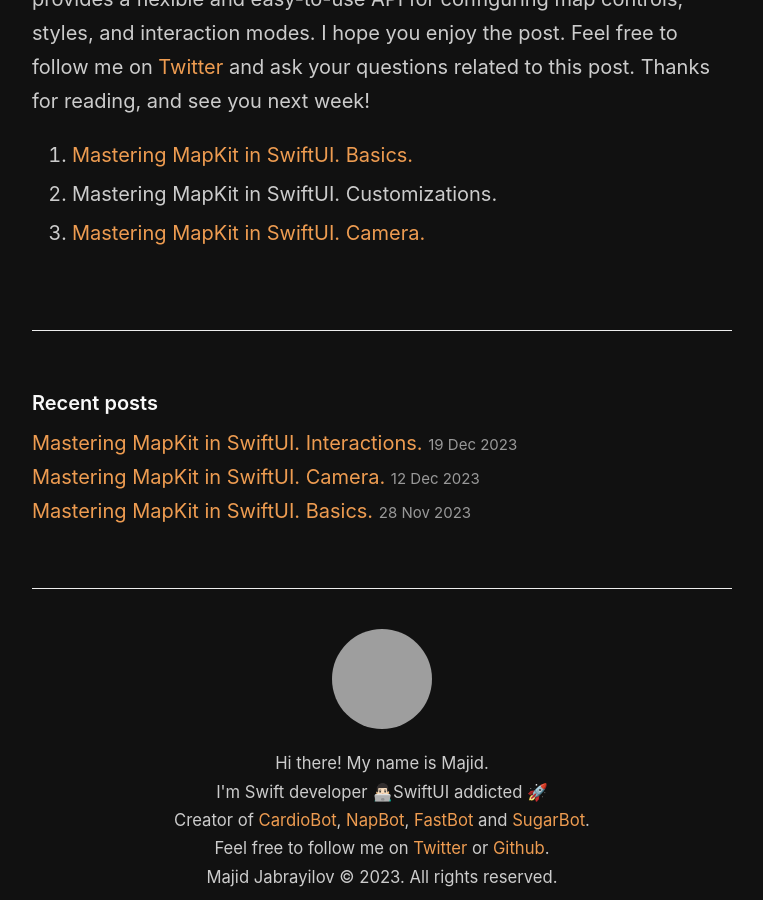
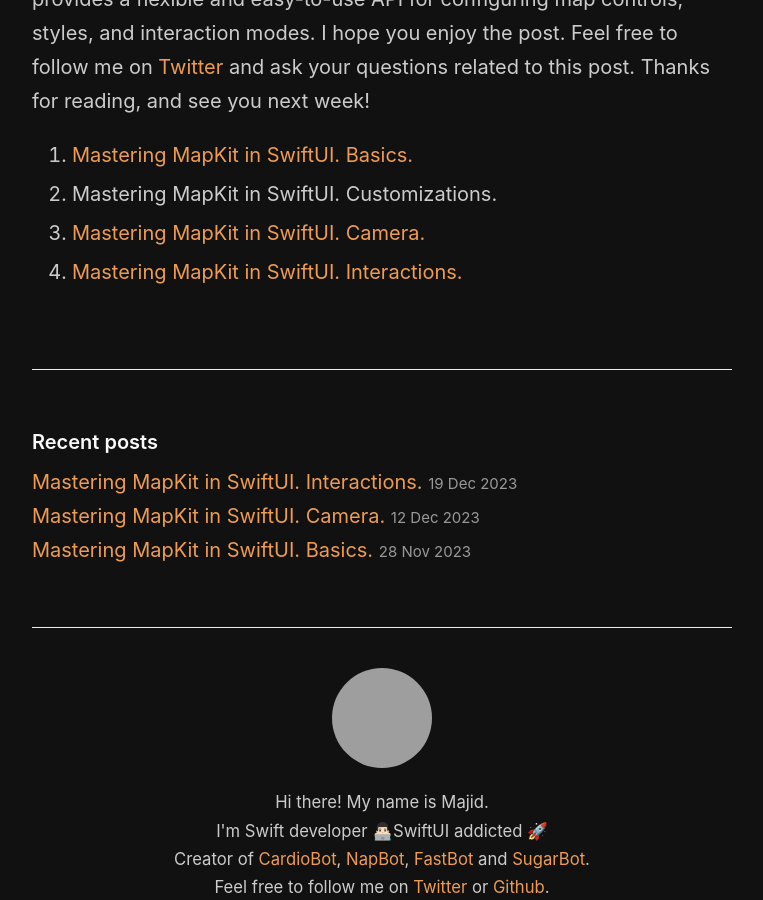
Before and after one commit to mecid/mecid.github.io, a Jekyll site: the page built from _posts/2023-12-05-mastering-mapkit-in-swiftui-customizations.md, in a window 1280 px wide and 900 px high, scrolled down 4472 px, cut to the strip 0-900 px from the top of the window. Shown: the whole strip, without its empty margins (258-1021 px from the left). Built offline with Jekyll 4.4.1, drawn with Linux system fonts in a browser that asks for light colours; grey boxes are pictures that could not be loaded.

Commit message:
references updated in the map customizations post

```diff
--- a/_posts/2023-12-05-mastering-mapkit-in-swiftui-customizations.md
+++ b/_posts/2023-12-05-mastering-mapkit-in-swiftui-customizations.md
@@ -146,3 +146,4 @@ Today, we learned how to customize map presentation in SwiftUI. SwiftUI provides
 1. [Mastering MapKit in SwiftUI. Basics.](/2023/11/28/mastering-mapkit-in-swiftui-basics/)
 2. Mastering MapKit in SwiftUI. Customizations.
 3. [Mastering MapKit in SwiftUI. Camera.](/2023/12/12/mastering-mapkit-in-swiftui-camera/)
+4. [Mastering MapKit in SwiftUI. Interactions.](/2023/12/19/mastering-mapkit-in-swiftui-interactions/)
```
